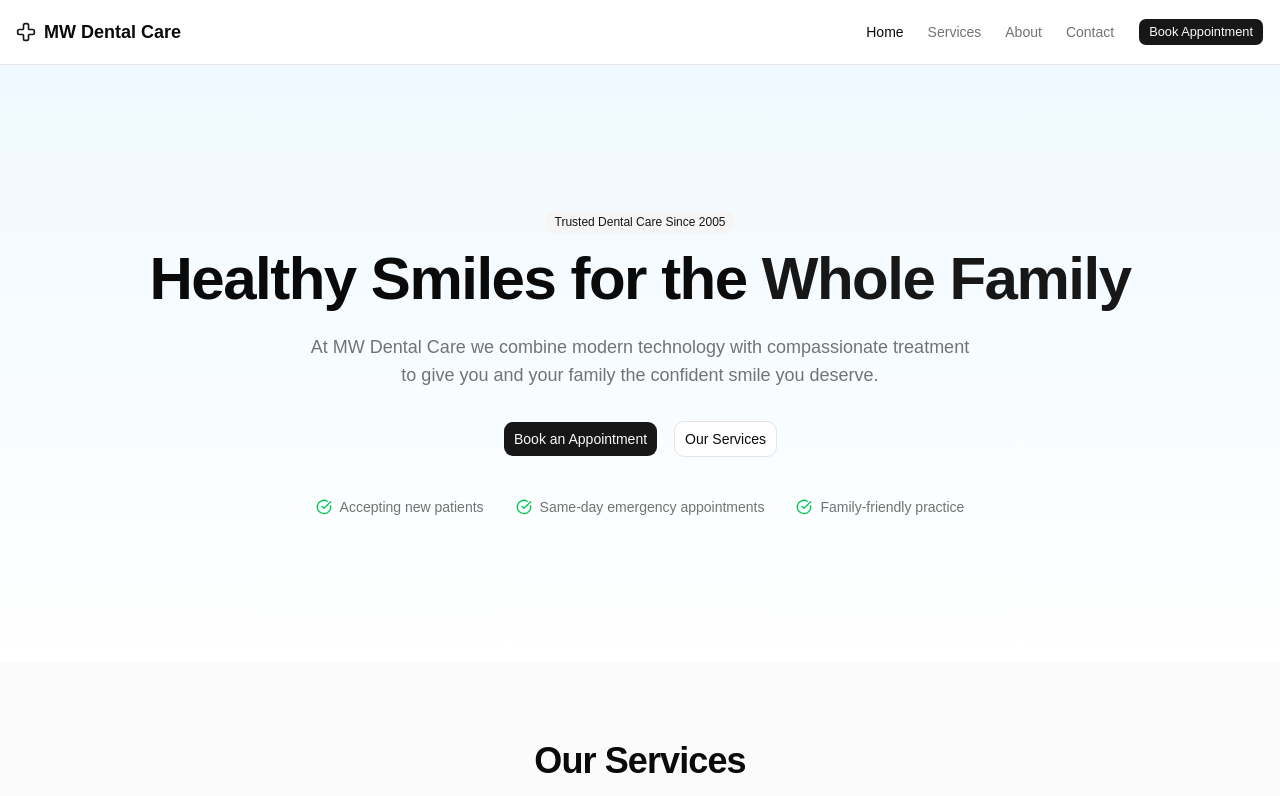
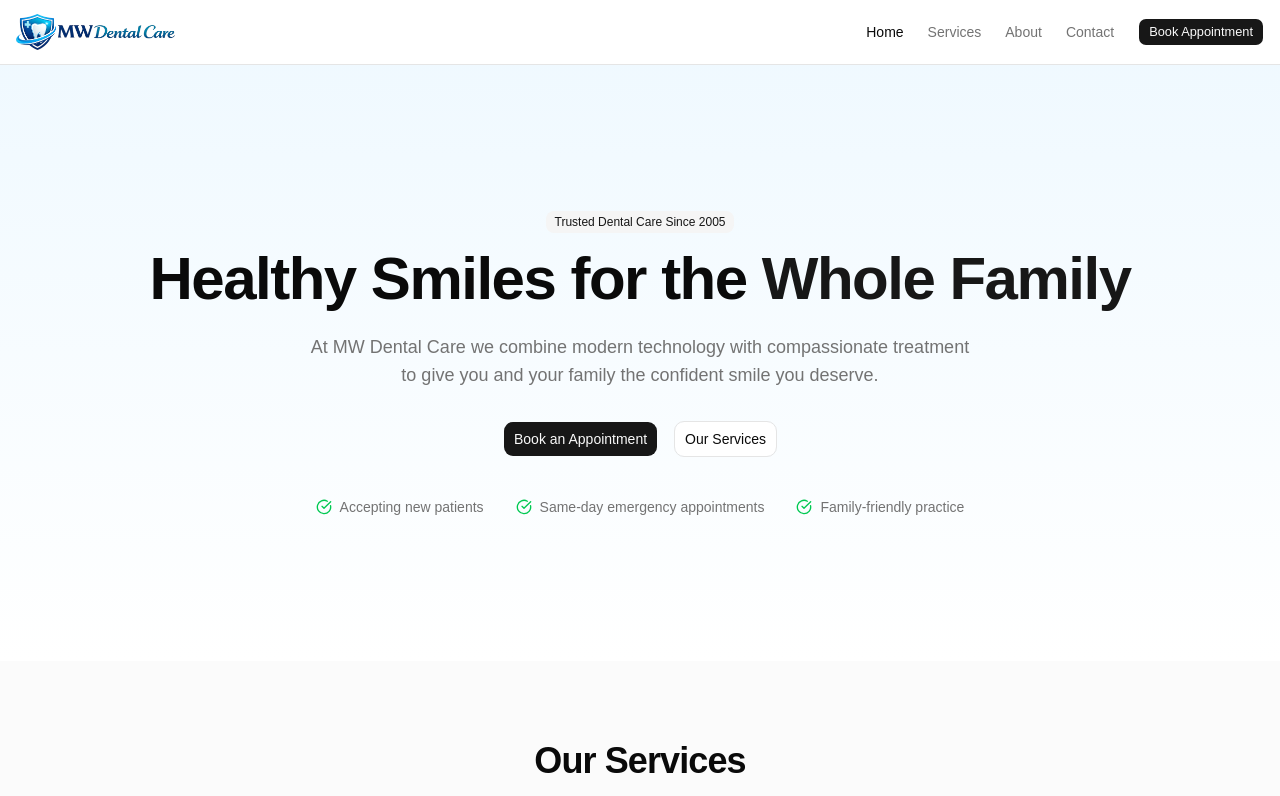
Before and after one commit to stephenmcardle/mw-dental-care, a React (Vite) app: page / in a window 1280 px wide. Shown: the top 796 px of the page. Built offline with nearby package versions, Linux system fonts and the light colour scheme.

Commit message:
update logo and favicon

```diff
--- a/index.html
+++ b/index.html
@@ -2,7 +2,7 @@
 <html lang="en">
   <head>
     <meta charset="UTF-8" />
-    <link rel="icon" type="image/x-icon" href="/favicon.ico" />
+    <link rel="icon" type="image/png" href="/favicon.png" />
     <meta name="viewport" content="width=device-width, initial-scale=1.0" />
     <title>MW Dental Care</title>
   </head>
--- a/src/components/Navbar.tsx
+++ b/src/components/Navbar.tsx
@@ -3,7 +3,8 @@ import { Link, NavLink } from 'react-router-dom'
 import { Button, buttonVariants } from '@/components/ui/button'
 import { Sheet, SheetContent, SheetTrigger } from '@/components/ui/sheet'
 import { cn } from '@/lib/utils'
-import { Menu, Cross } from 'lucide-react'
+import { Menu } from 'lucide-react'
+import logo from '@/assets/mw-logo-transparent.png'
 
 const links = [
   { label: 'Home', to: '/' },
@@ -19,9 +20,8 @@ export default function Navbar() {
     <header className="sticky top-0 z-50 w-full border-b bg-background/95 backdrop-blur supports-backdrop-filter:bg-background/60">
       <div className="container mx-auto flex h-16 items-center justify-between px-4">
         {/* Logo */}
-        <Link to="/" className="flex items-center gap-2 font-bold text-lg">
-          <Cross className="h-5 w-5 text-primary" aria-hidden="true" />
-          MW Dental Care
+        <Link to="/" className="flex items-center">
+          <img src={logo} alt="MW Dental Care" className="h-9 w-auto" />
         </Link>
 
         {/* Desktop nav */}
```
Also changed, not shown: public/favicon.png (added), src/assets/mw-logo-transparent.png (added).
